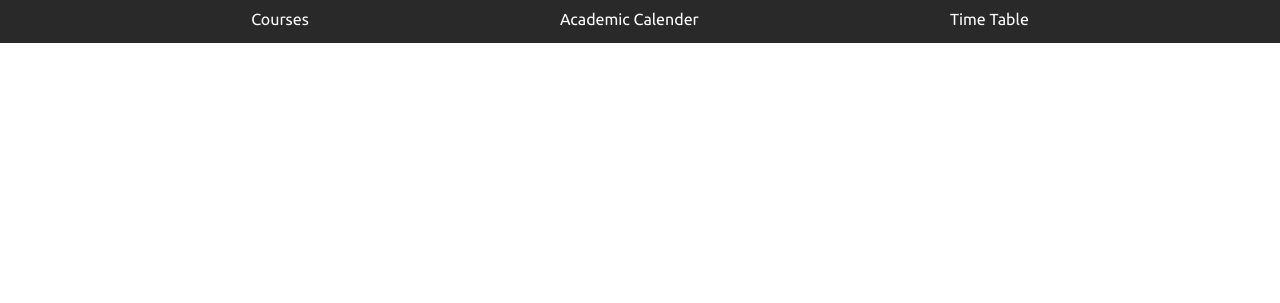
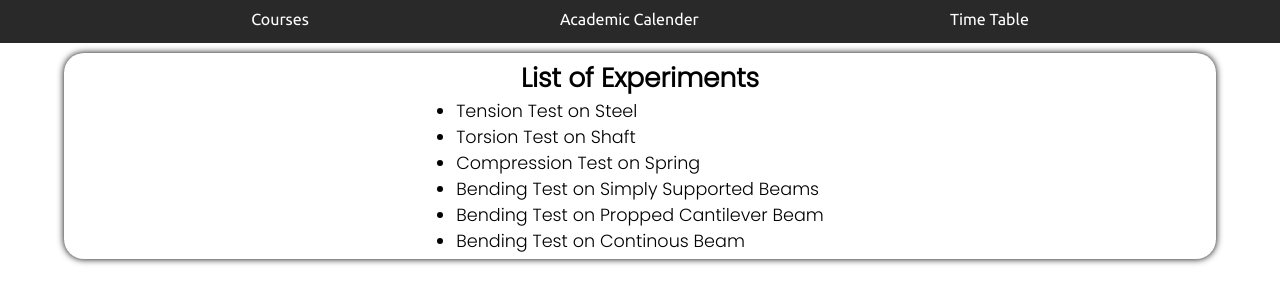
Before and after one commit to ShivaRK17/MechanicalBYear2, a plain HTML site: page courses/mt.html in a window 1280 px wide. Shown: the part 85-388 px from the top of the page. Drawn offline with nearby package versions, Linux system fonts and the light colour scheme.

Commit message:
Update mt.html

```diff
--- a/courses/mt.html
+++ b/courses/mt.html
@@ -9,6 +9,8 @@
     <link rel="shortcut icon" href="../img/logo.png" type="image/x-icon">
     <style>
         @import url('https://fonts.googleapis.com/css2?family=Ubuntu&display=swap');
+        @import url('https://fonts.googleapis.com/css2?family=Poppins:wght@300&display=swap');
+
         *{
             margin: 0;padding: 0;
             box-sizing: border-box;
@@ -114,9 +116,23 @@
             width: 100vw;
             display: flex;
             justify-content: center;
+            font-family: 'Poppins', sans-serif;
+            font-size: 1.1rem;
         }
         .accal{
             width: 80vw;
+        }
+        .syllabus{
+            background-color: #fff;
+            width: 90vw;
+            border-radius: 20px;
+            box-shadow: 0px 0px 7px black;
+            display: flex;
+            flex-direction: column;
+            align-items: center;
+            /* justify-content: center; */
+            padding: 5px 25px;
+            margin: 10px;
         }
         @media screen and (max-width:380px){
         .menu{
@@ -159,6 +175,17 @@
         </div>
     </div>
     <div class="imgcal">
+        <div class="syllabus">
+            <h2>List of Experiments</h2>
+            <ul>
+                <li>Tension Test on Steel</li>
+                <li>Torsion Test on Shaft</li>
+                <li>Compression Test on Spring</li>
+                <li>Bending Test on Simply Supported Beams</li>
+                <li>Bending Test on Propped Cantilever Beam</li>
+                <li>Bending Test on Continous Beam</li>
+            </ul>
+        </div>
     </div>
     <script>
         let btn = document.getElementById("btn");
```
